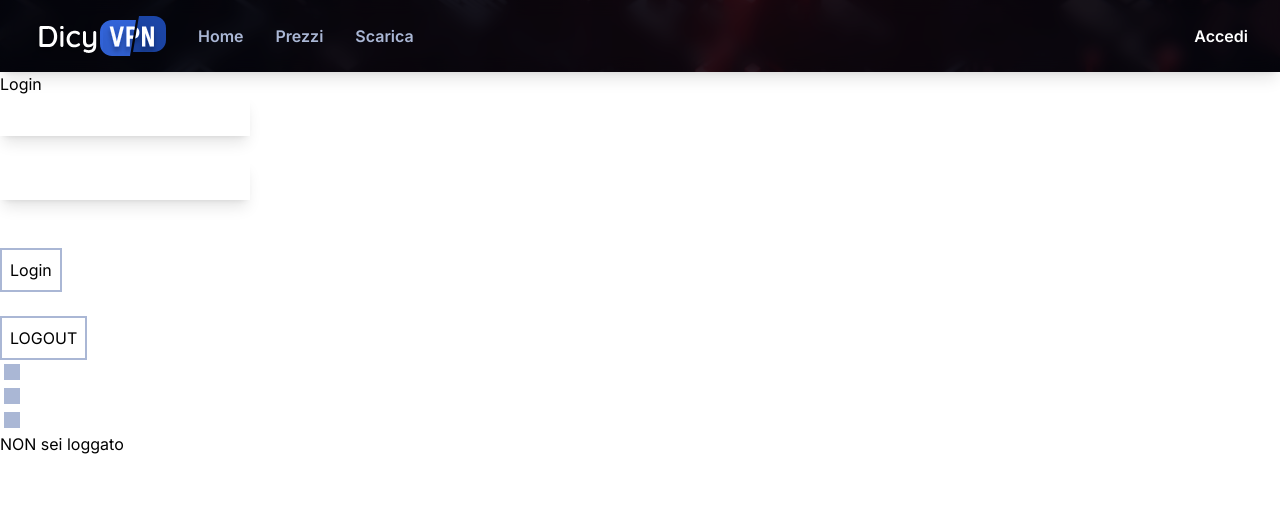
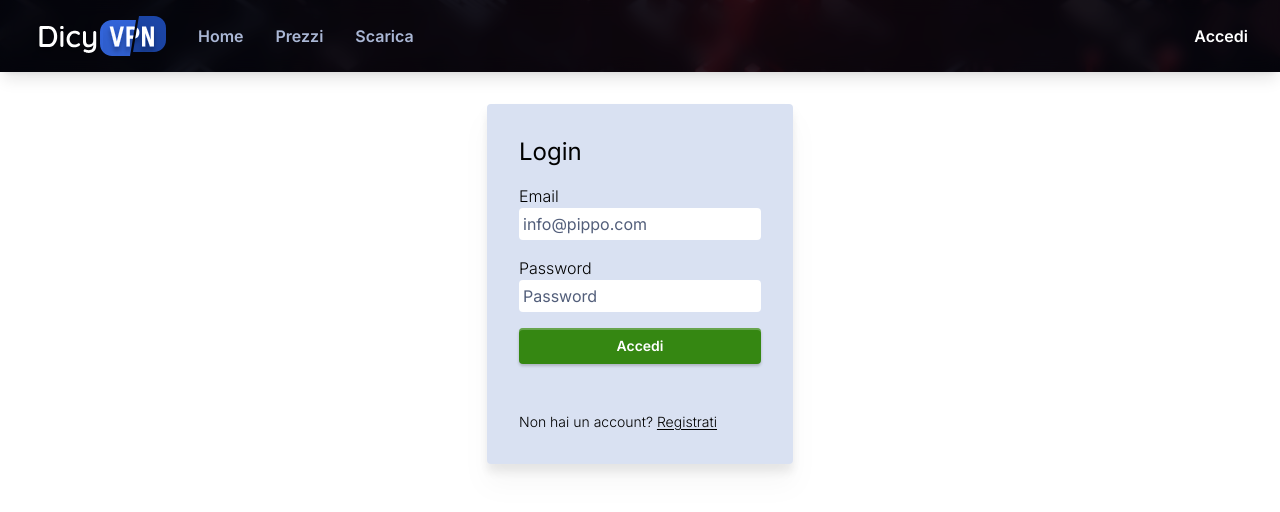
Before and after one commit to Dicy/vpn-website, a Nuxt app: page /login in a window 1280 px wide. Shown: the top 512 px of the page. Built offline with nearby package versions, Linux system fonts and the light colour scheme.

Commit message:
Finish Login page

```diff
--- a/components/Button.vue
+++ b/components/Button.vue
@@ -37,6 +37,10 @@ export default {
   &.big {
     @apply font-medium text-medium;
   }
+
+  &.disabled {
+    @apply opacity-50 cursor-default;
+  }
 }
 
 :slotted(:not(.override-py)) {
@@ -54,7 +58,7 @@ export default {
 .button.blue {
   @apply bg-blue-500;
 
-  &:hover {
+  &:hover:not(.disabled) {
     @apply bg-blue-600;
   }
 
@@ -62,7 +66,7 @@ export default {
     @apply bg-blue-100 text-blue-600;
   }
 
-  &.light:hover {
+  &.light:hover:not(.disabled) {
     @apply bg-blue-200 text-blue-700;
   }
 }
@@ -70,7 +74,7 @@ export default {
 .button.red {
   @apply bg-red-500;
 
-  &:hover {
+  &:hover:not(.disabled) {
     @apply bg-red-600;
   }
 
@@ -78,7 +82,7 @@ export default {
     @apply bg-red-100 text-red-600;
   }
 
-  &.light:hover {
+  &.light:hover:not(.disabled) {
     filter: brightness(0.9);
   }
 }
@@ -86,7 +90,7 @@ export default {
 .button.green {
   @apply bg-green-500;
 
-  &:hover {
+  &:hover:not(.disabled) {
     @apply bg-green-600;
   }
 
@@ -94,7 +98,7 @@ export default {
     @apply bg-green-100 text-green-600;
   }
 
-  &.light:hover {
+  &.light:hover:not(.disabled) {
     filter: brightness(0.9);
   }
 }
--- a/pages/login.vue
+++ b/pages/login.vue
@@ -1,21 +1,26 @@
 <template>
-  <div class="flex flex-col gap-18 items-start">
-    Login
-    <input type="text" ref="email" class="shadow-lg p-8"/>
-    <br>
-    <input type="password" ref="password" class="shadow-lg p-8"/>
+  <div class="flex flex-col justify-center items-center m-32">
+    <div class="bg-gray-100 drop-shadow-xl p-32 rounded flex flex-col gap-y-16">
+      <p class="text-h2">Login</p>
+      <div>
+        <p class="font-light">Email</p>
+        <input type="email" class="rounded w-full p-4" placeholder="info@pippo.com" v-model="email"/>
+      </div>
 
-    <br>
-    <br>
-    <button @click="login" class="border-2 p-8">Login</button>
-    <br>
-    <button @click="logout" class="border-2 p-8">LOGOUT</button>
+      <div>
+        <p class="font-light">Password</p>
+        <input type="password" class="rounded w-full p-4" placeholder="Password" v-model="password"/>
+      </div>
 
-    <pre class="m-4 p-8 bg-gray-200">{{ tokenStore.token }}</pre>
-    <pre class="m-4 p-8 bg-gray-200">{{ tokenStore.refreshToken }}</pre>
-    <pre class="m-4 p-8 bg-gray-200">{{ tokenStore.accountId }}</pre>
-    <p v-if="tokenStore.token">Sei loggato</p>
-    <p v-else>NON sei loggato</p>
+      <Button color="green" @click="login" :disabled="loading" class="cursor-pointer">
+        <div>Accedi</div>
+      </Button>
+
+      <div class="mt-32 text-small">
+        Non hai un account?
+        <nuxt-link to="/register" class="underline underline-offset-2">Registrati</nuxt-link>
+      </div>
+    </div>
   </div>
 </template>
 
@@ -24,6 +29,13 @@ import {UnauthorizedError} from "~/api/base";
 import {useTokenStore} from "~/stores/useTokenStore";
 
 export default {
+  data() {
+    return {
+      email: '',
+      password: '',
+      loading: false
+    }
+  },
   setup() {
     const tokenStore = useTokenStore()
 
@@ -33,12 +45,16 @@ export default {
   },
   methods: {
     async login() {
-      const email = this.$refs.email.value;
-      const password = this.$refs.password.value;
+      this.loading = true;
+      const email = this.email;
+      const password = this.password;
+      try {
         const response = await useApi().rawRequest("/v1/public/login", {
           method: "POST",
           body: JSON.stringify({email, password}),
         }, false);
+        this.loading = false;
+
         if (response.status !== 200) {
           alert("Login failed");
           return;
@@ -54,6 +70,11 @@ export default {
           this.tokenStore.setRefreshToken(refreshToken);
           this.tokenStore.setRefreshTokenId(payloadJson.refreshTokenId);
           this.tokenStore.setAccountId(payloadJson._id);
+          this.$router.push("/");
+        }
+      } catch (e) {
+        this.loading = false;
+        alert("Login failed, server/network error");
       }
     },
     logout() {
```
Lines whose indentation alone changed are shown as unchanged.
